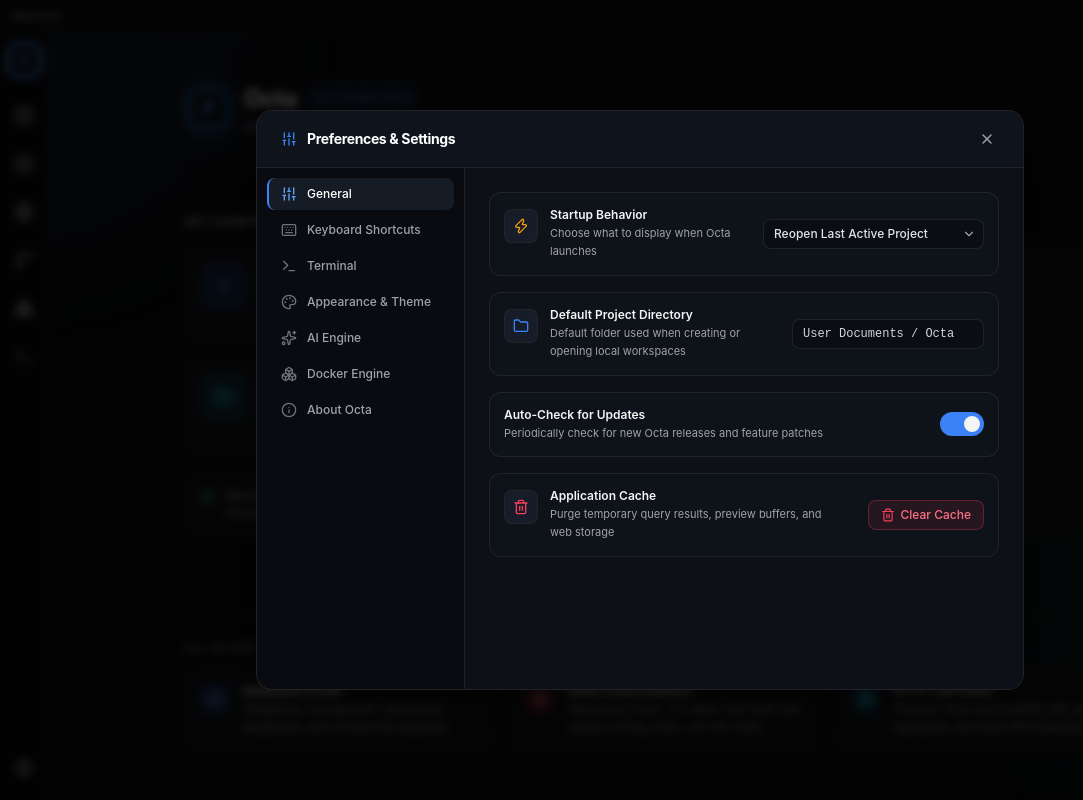
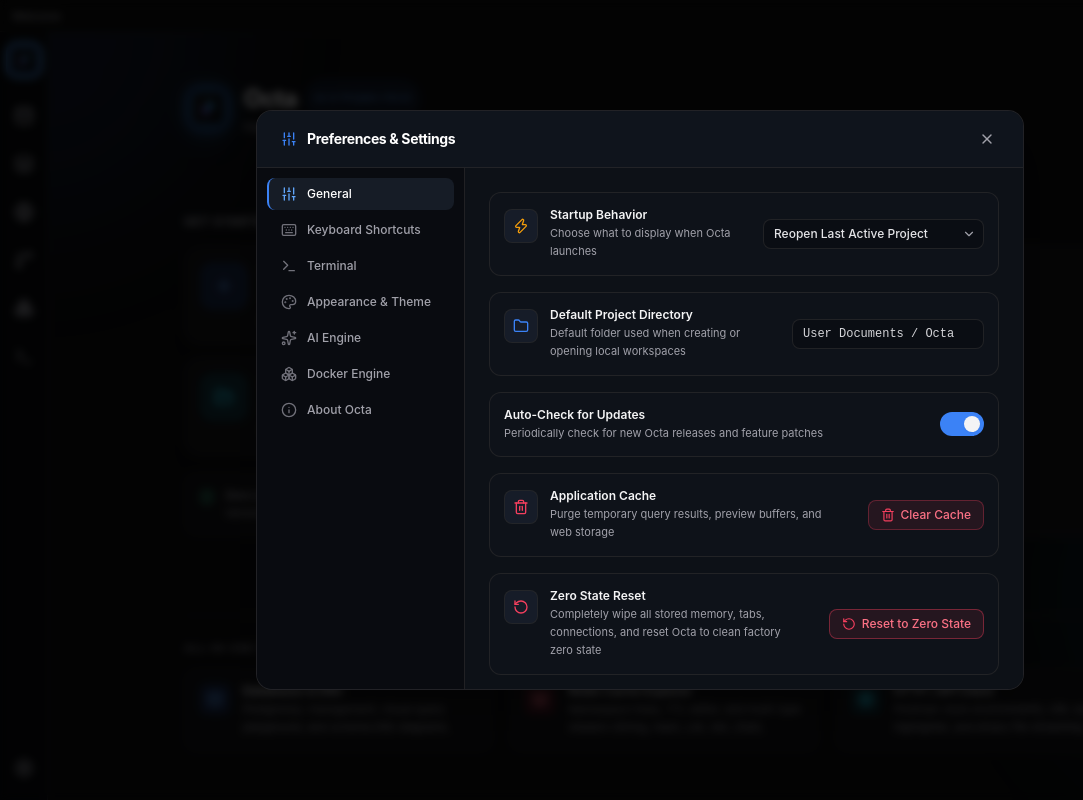
Before and after one commit to moaazsaadawydev-lab/Octa, a React (Vite) app in the folder frontend/: page / in a window 1280 px wide. Both pictures are taken after a click on the button 23 px from the left and 768 px from the top of the page. Shown: the whole page, without its empty margins (0-1083 px from the left). Built offline with nearby package versions, Linux system fonts and the light colour scheme.

Commit message:
feat: implement general settings tab and database connections API

```diff
--- a/frontend/src/components/settings/tabs/GeneralTab.tsx
+++ b/frontend/src/components/settings/tabs/GeneralTab.tsx
@@ -5,11 +5,12 @@ import {
   Loader2,
   Check,
   Zap,
+  RotateCcw,
 } from 'lucide-react';
 import clsx from 'clsx';
-import { AppSettings, StartupBehavior } from '../../../types/settings';
+import { AppSettings, StartupBehavior, DEFAULT_APP_SETTINGS } from '../../../types/settings';
 import { SettingsRowCard, ToggleSwitch, SelectDropdown } from '../../common';
-import { clearAppCache, clearQueryLogs } from '../../../services/api';
+import { clearAppCache, clearQueryLogs, resetToFactoryDefaults } from '../../../services/api';
 
 interface GeneralTabProps {
   settings: AppSettings;
@@ -24,6 +25,8 @@ export const GeneralTab: React.FC<GeneralTabProps> = ({
 }) => {
   const [isClearingCache, setIsClearingCache] = useState(false);
   const [cacheClearedSuccess, setCacheClearedSuccess] = useState(false);
+  const [isResettingZero, setIsResettingZero] = useState(false);
+
 
   const handleClearCache = async () => {
     setIsClearingCache(true);
@@ -56,6 +59,38 @@ export const GeneralTab: React.FC<GeneralTabProps> = ({
       showToast('Cache cleared with minor warnings', 'info');
     } finally {
       setIsClearingCache(false);
+    }
+  };
+
+  const handleResetToZeroState = async () => {
+    if (!window.confirm('Are you sure you want to reset Octa to Zero State? All saved connections, queries, tabs, and caches will be completely wiped.')) {
+      return;
+    }
+
+    setIsResettingZero(true);
+    try {
+      // 1. Purge backend configurations and scratch buffers
+      await resetToFactoryDefaults();
+
+      // 2. Clear all web storage and cache
+      localStorage.clear();
+      sessionStorage.clear();
+      if ('caches' in window) {
+        const cacheNames = await caches.keys();
+        await Promise.all(cacheNames.map((name) => caches.delete(name)));
+      }
+      await clearQueryLogs();
+
+      onUpdateSettings(DEFAULT_APP_SETTINGS);
+      showToast('Octa reset to zero state. Restarting...', 'success');
+
+      setTimeout(() => {
+        window.location.reload();
+      }, 800);
+    } catch (e) {
+      console.warn('[FactoryReset] Error resetting to zero state:', e);
+      showToast('Failed to completely reset memory', 'error');
+      setIsResettingZero(false);
     }
   };
 
@@ -141,6 +176,32 @@ export const GeneralTab: React.FC<GeneralTabProps> = ({
           )}
         </button>
       </SettingsRowCard>
+
+      {/* 5. Zero State Factory Reset */}
+      <SettingsRowCard
+        icon={<RotateCcw className="w-4 h-4 text-rose-500" />}
+        title="Zero State Reset"
+        description="Completely wipe all stored memory, tabs, connections, and reset Octa to clean factory zero state"
+      >
+        <button
+          type="button"
+          disabled={isResettingZero}
+          onClick={handleResetToZeroState}
+          className="flex items-center gap-1.5 px-3 py-1.5 rounded-lg text-xs font-medium transition-all cursor-pointer border bg-rose-500/10 hover:bg-rose-500/20 border-rose-500/40 text-rose-600 dark:text-rose-400 disabled:opacity-50"
+        >
+          {isResettingZero ? (
+            <>
+              <Loader2 className="w-3.5 h-3.5 animate-spin" />
+              <span>Resetting...</span>
+            </>
+          ) : (
+            <>
+              <RotateCcw className="w-3.5 h-3.5 text-rose-500" />
+              <span>Reset to Zero State</span>
+            </>
+          )}
+        </button>
+      </SettingsRowCard>
     </div>
   );
 };
--- a/frontend/src/services/dbConnectionsApi.ts
+++ b/frontend/src/services/dbConnectionsApi.ts
@@ -143,3 +143,15 @@ export async function clearAppCache(): Promise<boolean> {
     return false;
   }
 }
+
+export async function resetToFactoryDefaults(): Promise<boolean> {
+  try {
+    if (typeof (window as any)?.go?.main?.App?.ResetToFactoryDefaults === 'function') {
+      return await (window as any).go.main.App.ResetToFactoryDefaults();
+    }
+    return true;
+  } catch (err) {
+    console.warn('[FactoryReset] Backend ResetToFactoryDefaults error:', err);
+    return false;
+  }
+}
--- a/frontend/wailsjs/go/main/App.d.ts
+++ b/frontend/wailsjs/go/main/App.d.ts
@@ -125,6 +125,8 @@ export function RemoveContainer(arg1:string,arg2:boolean):Promise<boolean>;
 
 export function RenameColumn(arg1:main.ConnectionConfig,arg2:string,arg3:string,arg4:string,arg5:string):Promise<boolean>;
 
+export function ResetToFactoryDefaults():Promise<boolean>;
+
 export function ResizeContainerExec(arg1:string,arg2:number,arg3:number):Promise<void>;
 
 export function ResizeTerminalSession(arg1:string,arg2:number,arg3:number):Promise<void>;
--- a/frontend/wailsjs/go/main/App.js
+++ b/frontend/wailsjs/go/main/App.js
@@ -242,6 +242,10 @@ export function RenameColumn(arg1, arg2, arg3, arg4, arg5) {
   return window['go']['main']['App']['RenameColumn'](arg1, arg2, arg3, arg4, arg5);
 }
 
+export function ResetToFactoryDefaults() {
+  return window['go']['main']['App']['ResetToFactoryDefaults']();
+}
+
 export function ResizeContainerExec(arg1, arg2, arg3) {
   return window['go']['main']['App']['ResizeContainerExec'](arg1, arg2, arg3);
 }
```
Also changed, not shown: 2 other files (tests, documents, lock files or other folders).
